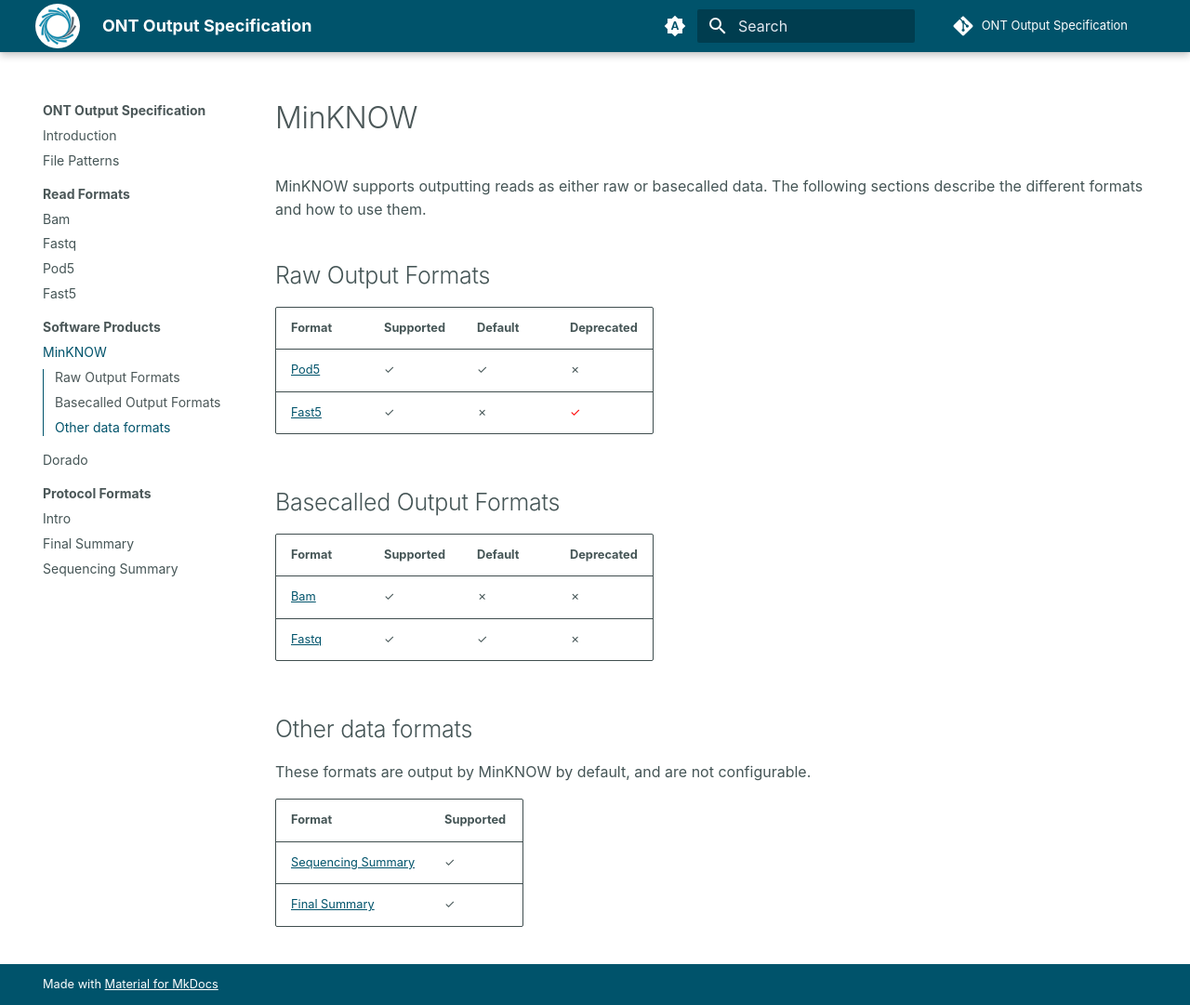
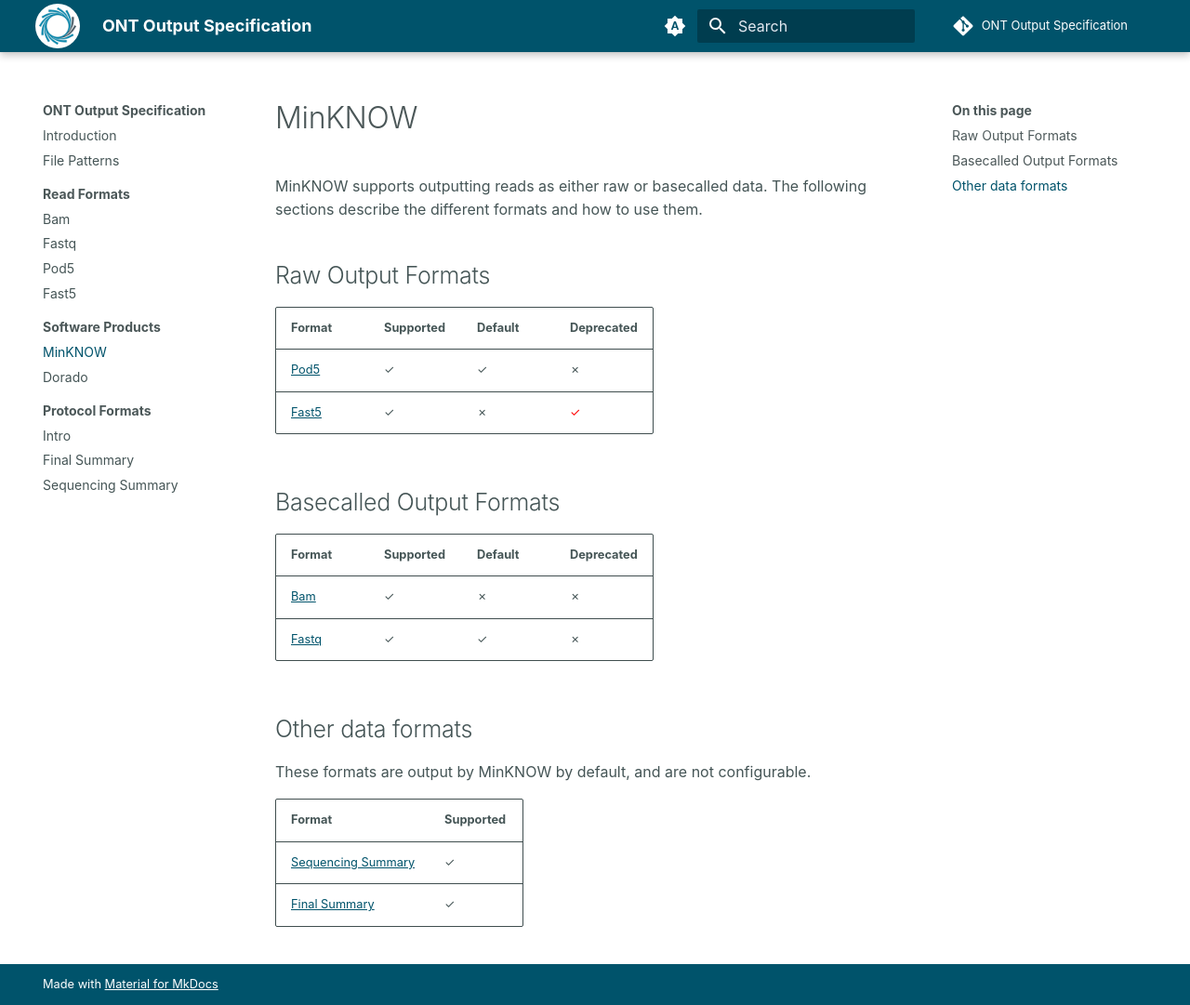
Before and after one commit to nanoporetech/ont-output-specifications, an MkDocs documentation site: the page built from docs/software_products/minknow.md, in a window 1280 px wide and 1081 px high. Shown: the whole window at 93% size. Built offline with MkDocs 1.6.1 and Material for MkDocs 9.7.7, drawn with Linux system fonts in a browser that asks for light colours.

Commit message:
ensure fields show in toc

```diff
--- a/.gitlab-ci.yml
+++ b/.gitlab-ci.yml
@@ -19,6 +19,8 @@
     - linux
   script:
     - pip install -r ./requirements.txt
+    - export ONT_SPECIFICATION_VERSION=$(python find_current_version.py)
+    - export PYTHONPATH=./docs/mkdocs_extensions/
     - mkdocs build --strict --verbose --site-dir public
   artifacts:
     paths:
--- a/docs/extra/stylesheets/extra.css
+++ b/docs/extra/stylesheets/extra.css
@@ -168,13 +168,31 @@
     opacity: 1;
   }
 
-  div.autodoc-docstring {
+  div.doc-docstring {
     padding-left: 20px;
     margin-bottom: 30px;
     border-left: 5px solid rgba(230, 230, 230);
   }
 
-  div.autodoc-members {
+  div.doc-members {
     padding-left: 20px;
     margin-bottom: 15px;
   }
+
+  h4.doc-fieldname_RG code {
+    color: #ffb5a7;
+    background-color: #f8edeb;
+    border: 1px solid #ffb5a7;
+  }
+
+  h4.doc-fieldname_PG code {
+    color: #bab3ac;
+    background-color: #f5ebe0;
+    border: 1px solid #bab3ac;
+  }
+
+  h4.doc-fieldname_read_tags code {
+    color: #fb6f92;
+    background-color: #ffc2d1;
+    border: 1px solid #fb6f92;
+  }
--- a/mkdocs.yml
+++ b/mkdocs.yml
@@ -29,8 +29,6 @@
     - navigation.sections # Show docs groups as sections instead of nesting as tree
     - navigation.top # Back to top button
     - navigation.indexes # Makes the index of a section a page
-
-    - toc.integrate # Hide right-side toc pane
 
     - search.suggest
     - search.highlight
@@ -79,9 +77,14 @@
   - search
   - macros:
       verbose: false # Set to true to debug the `find` function
+  - mkdocstrings
 
 markdown_extensions:
   - bam_field_docs
+  - admonition # Add nice Note, Warning, Error areas
+  - toc:
+      permalink: true
+      title: On this page
 
 extra:
   specification:
--- a/requirements.txt
+++ b/requirements.txt
@@ -1,3 +1,4 @@
 mkdocs
 mkdocs-material~=9.5.42
 mkdocs-macros-plugin~=1.3.6
+mkdocstrings
```
Also changed, not shown: docs/mkdocs_extensions/bam_field_docs.py (+36 -22 lines), 3 other files.
